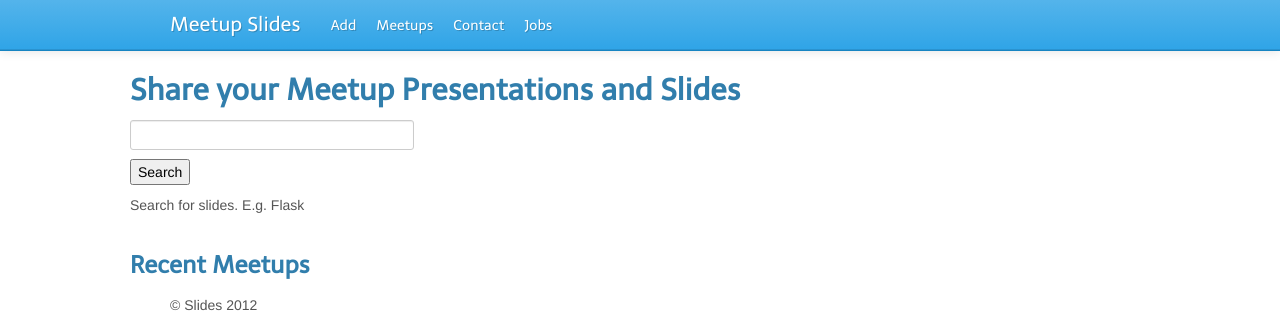
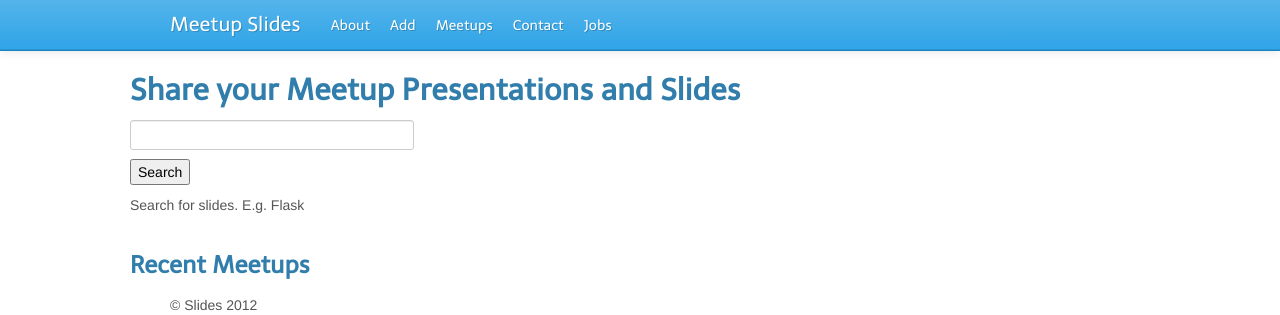
Before and after one commit to t20/meetupslides, a Flask app: page / in a window 1280 px wide. Shown: the top 315 px of the page. Run offline with Flask 2, Linux system fonts and the light colour scheme; data that the repository does not hold is empty; some libraries are stand-ins or nearby versions.

Commit message:
About page - view, template and navbar link

```diff
--- a/app.py
+++ b/app.py
@@ -225,6 +225,11 @@ def contact():
     return redirect(url_for(contact))
 
 
+@app.route('/about')
+def about():
+	return render_template('about.html')
+
+
 @app.route('/jobs')
 def jobs():
     jobs = get_jobs()
--- a/templates/base.html
+++ b/templates/base.html
@@ -47,6 +47,7 @@
           <a href="/" class="brand">Meetup Slides</a>
           <div id="main-menu" class="nav-collapse">
            <ul id="main-menu-left" class="nav">
+             <li><a href="/about" id="swatch-link">About</a></li>
              <li><a href="/add" id="swatch-link">Add</a></li>
              <li><a href="/meetups" id="swatch-link">Meetups</a></li>
              <li><a href="/contact" id="swatch-link">Contact</a></li>
```
Also changed, not shown: templates/about.html (added, +12 -0 lines).
